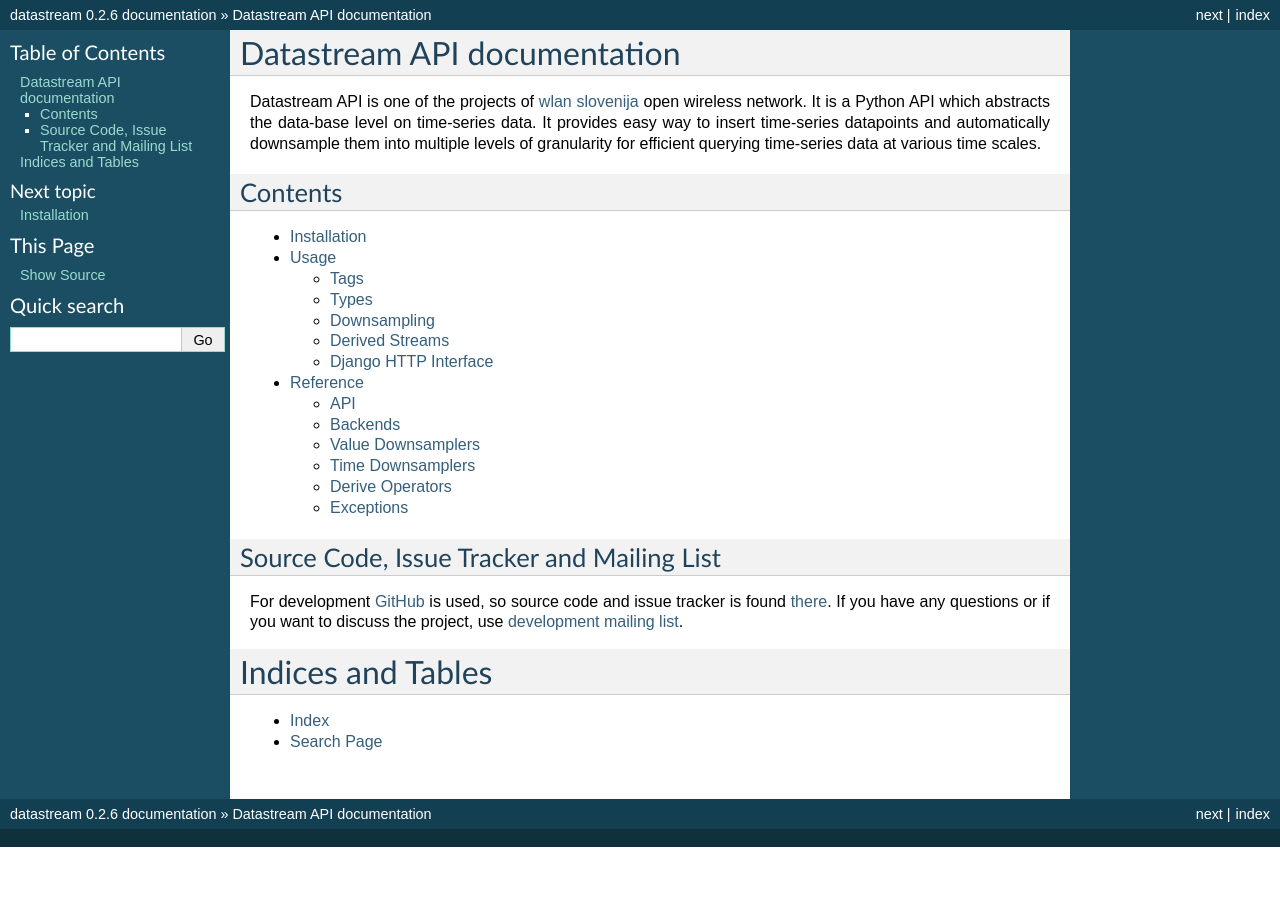
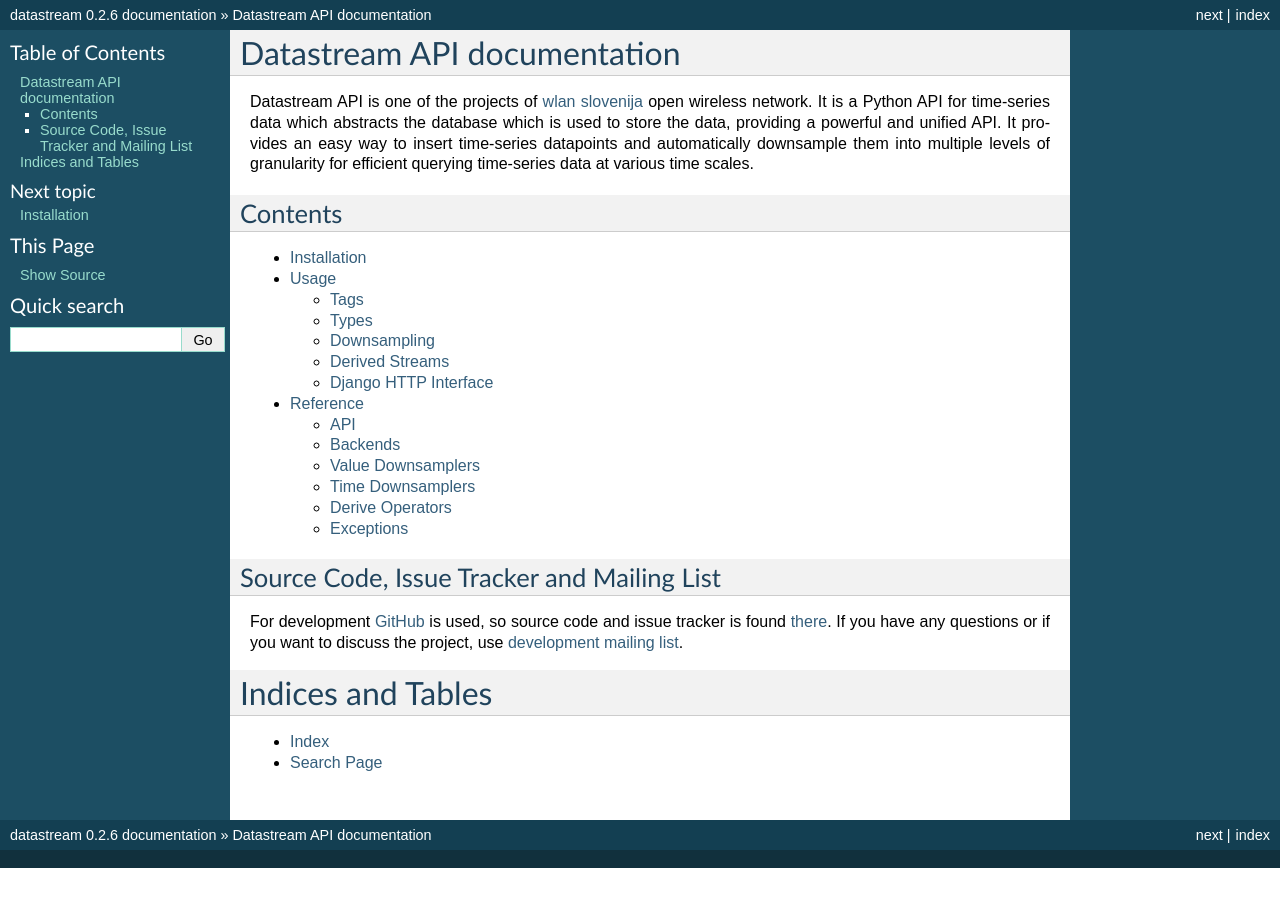
Before and after one commit to wlanslovenija/datastream, a Sphinx documentation site: the page built from docs/index.rst, in a window 1280 px wide. Built offline with Sphinx 7.4.7, drawn with Linux system fonts in a browser that asks for light colours.

Commit message:
Improved description.

```diff
--- a/docs/index.rst
+++ b/docs/index.rst
@@ -2,9 +2,10 @@ Datastream API documentation
 ============================
 
 Datastream API is one of the projects of `wlan slovenija`_ open wireless network.
-It is a Python API which abstracts the data-base level on time-series data. It provides easy way to insert
-time-series datapoints and automatically downsample them into multiple levels of granularity for efficient querying
-time-series data at various time scales.
+It is a Python API for time-series data which abstracts the database which is used to store the data,
+providing a powerful and unified API.
+It provides an easy way to insert time-series datapoints and automatically downsample them into multiple
+levels of granularity for efficient querying time-series data at various time scales.
 
 .. _wlan slovenija: https://wlan-si.net
 
```
Also changed, not shown: README.rst (+4 -3 lines).
